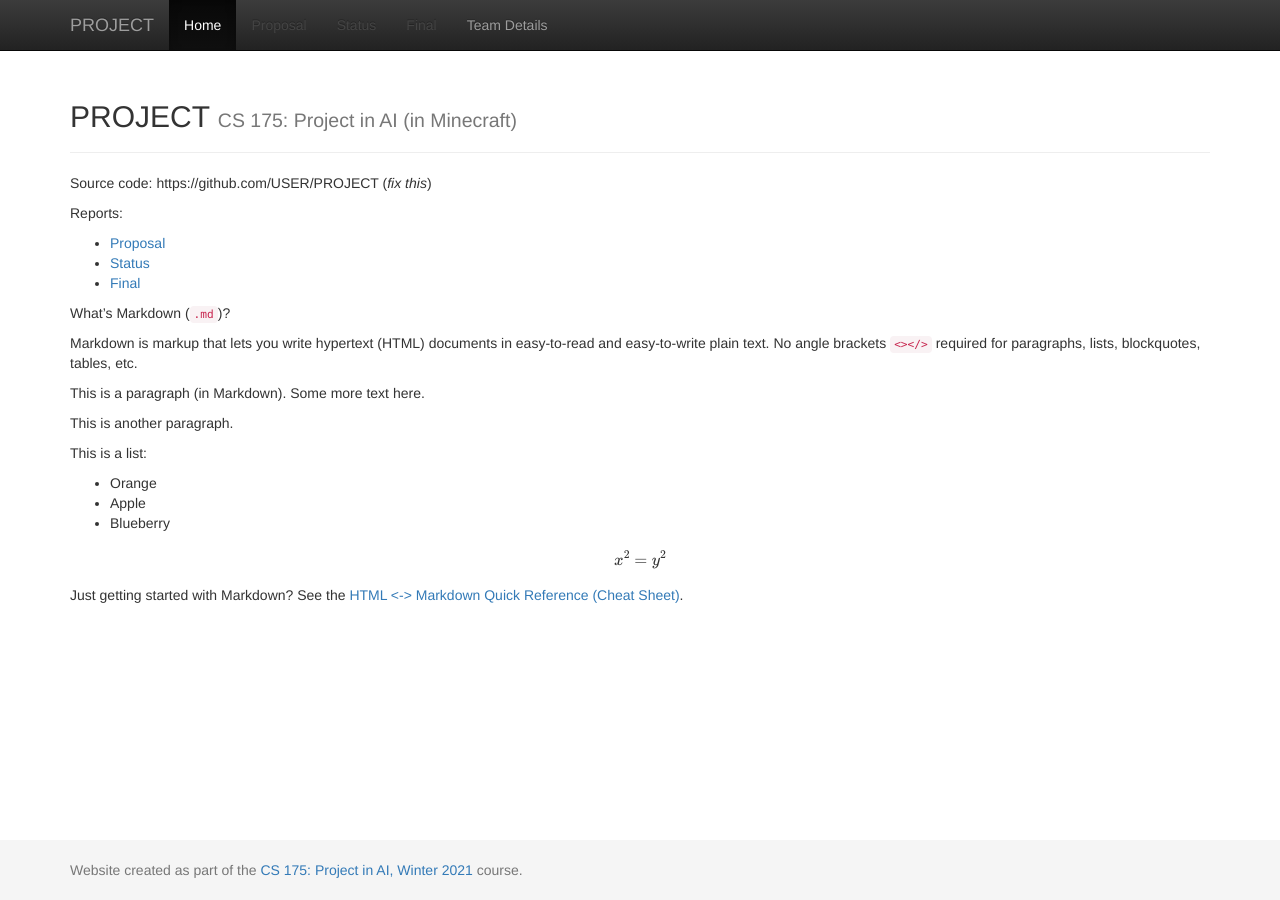
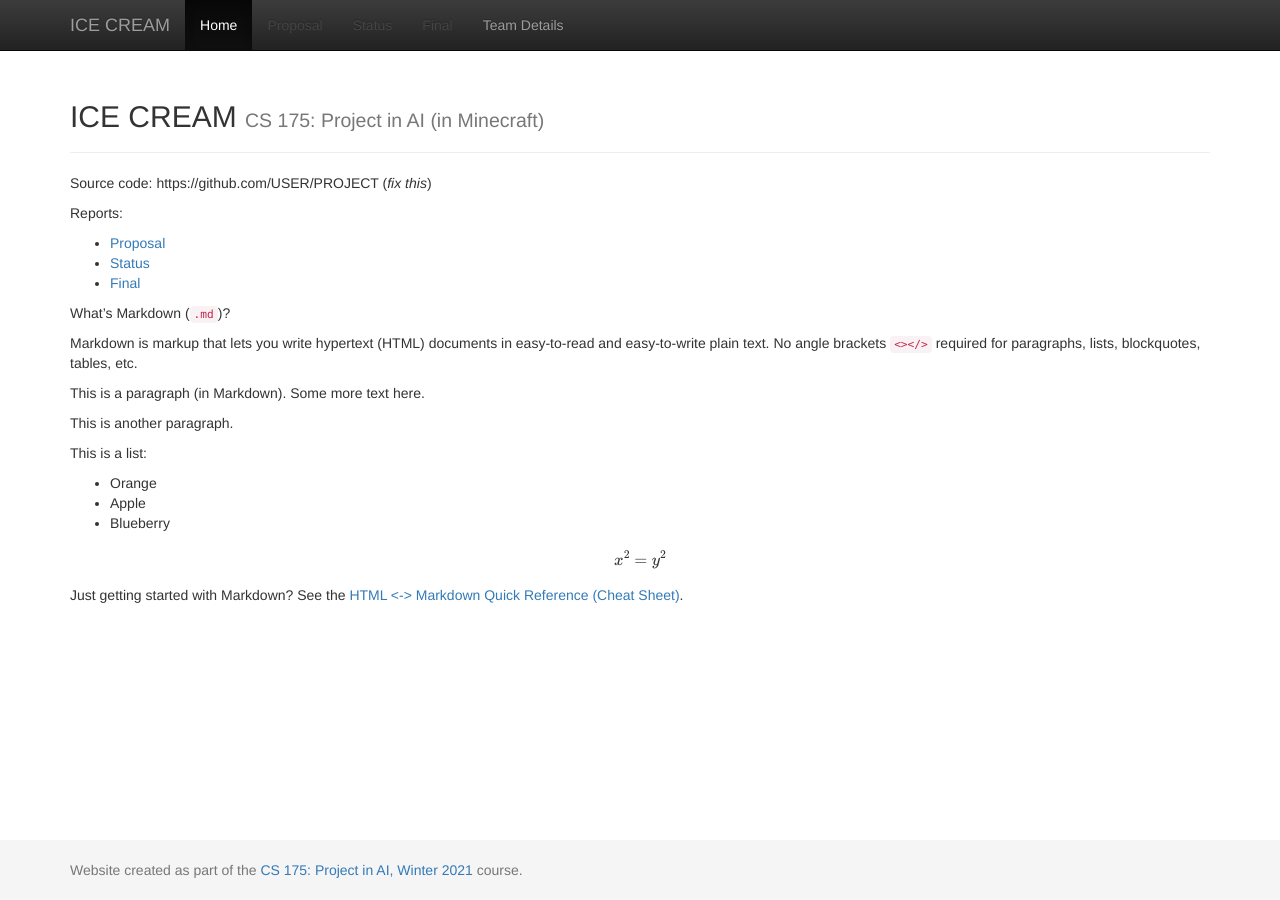
Before and after one commit to rliao147/CS175EGG, a Jekyll site: the page built from docs/index.md, in a window 1280 px wide. Built offline with Jekyll 4.4.1, drawn with Linux system fonts in a browser that asks for light colours; formulas are drawn with MathJax 3.

Commit message:
update project name

```diff
--- a/docs/_config.yml
+++ b/docs/_config.yml
@@ -1,7 +1,7 @@
 ###########
 # site.title
 
-title:    'PROJECT'
+title:    'ICE CREAM'
 subtitle: 'CS 175: Project in AI (in Minecraft)'
 
 
```
